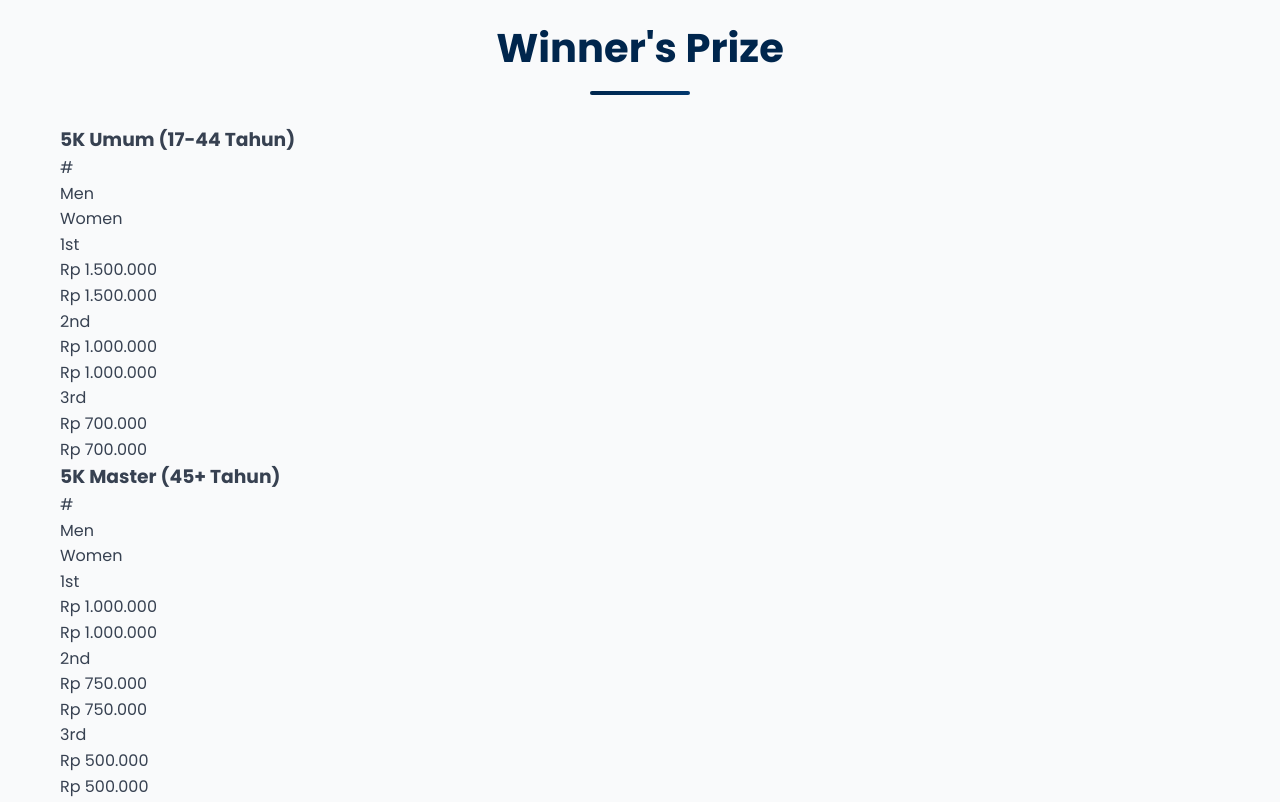
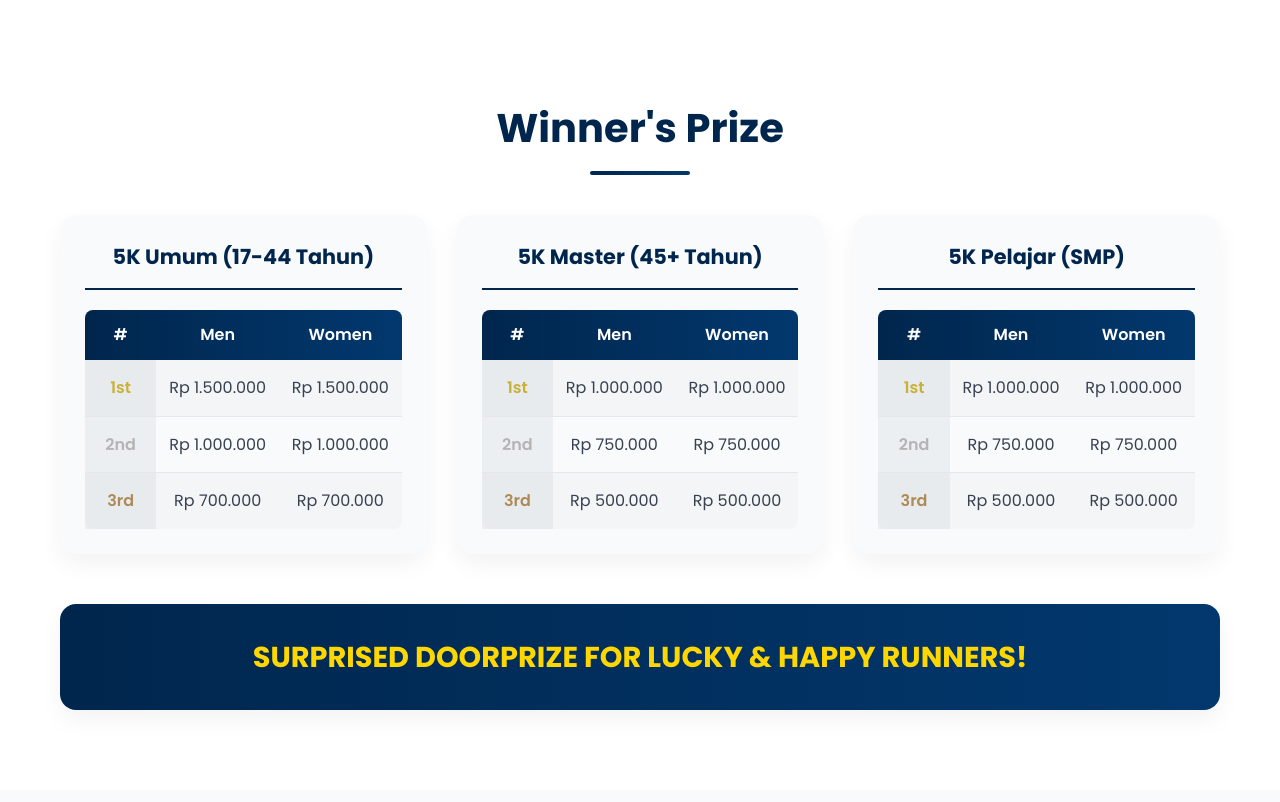
Before and after one commit to kepalabatuteam/apji-41st-anniv-food-run, a plain HTML site: page index.html in a window 1280 px wide. Shown: the part 3060-3862 px from the top of the page. Drawn offline with Linux system fonts and the light colour scheme.

Commit message:
Add style for winner's prize section

```diff
--- a/css/home.css
+++ b/css/home.css
@@ -258,6 +258,150 @@
     line-height: 1.7;
 }
 
+/* Prize Section */
+.prizes {
+    padding: 80px 0;
+    background-color: var(--card-bg);
+}
+
+.prize-tables {
+    display: flex;
+    justify-content: center;
+    gap: 30px;
+    flex-wrap: wrap;
+    margin-top: 40px;
+}
+
+.prize-category {
+    background-color: var(--bg);
+    border-radius: 16px;
+    padding: 25px;
+    box-shadow: 0 10px 25px var(--shadow);
+    flex: 1;
+    min-width: 300px;
+    max-width: 380px;
+}
+
+.prize-category h3 {
+    color: var(--primary);
+    text-align: center;
+    margin-bottom: 20px;
+    font-size: 1.3rem;
+    padding-bottom: 15px;
+    border-bottom: 2px solid var(--primary);
+}
+
+.prize-table {
+    width: 100%;
+}
+
+.prize-header {
+    display: flex;
+    background: linear-gradient(to right, var(--gradient-start), var(--gradient-end));
+    color: white;
+    border-radius: 8px 8px 0 0;
+    overflow: hidden;
+}
+
+.prize-header div {
+    padding: 12px 10px;
+    text-align: center;
+    font-weight: 600;
+}
+
+.prize-header .position {
+    flex: 1;
+}
+
+.prize-header .men,
+.prize-header .women {
+    flex: 2;
+}
+
+.prize-row {
+    display: flex;
+    border-bottom: 1px solid var(--border);
+}
+
+.prize-row:last-child {
+    border-bottom: none;
+    border-radius: 0 0 8px 8px;
+}
+
+.prize-row div {
+    padding: 15px 10px;
+    text-align: center;
+}
+
+.prize-row .position {
+    flex: 1;
+    font-weight: 600;
+    background-color: rgba(0, 38, 77, 0.05);
+}
+
+.prize-row .men,
+.prize-row .women {
+    flex: 2;
+}
+
+.prize-row:nth-child(even) {
+    background-color: rgba(0, 0, 0, 0.02);
+}
+
+.prize-row:nth-child(2) .position {
+    color: #C9B037; /* Gold color for 1st place */
+}
+
+.prize-row:nth-child(3) .position {
+    color: #B4B4B4; /* Silver color for 2nd place */
+}
+
+.prize-row:nth-child(4) .position {
+    color: #AD8A56; /* Bronze color for 3rd place */
+}
+
+.doorprize-note {
+    text-align: center;
+    margin-top: 50px;
+    padding: 30px;
+    background: linear-gradient(to right, var(--gradient-start), var(--gradient-end));
+    color: white;
+    border-radius: 16px;
+    box-shadow: 0 10px 25px var(--shadow);
+}
+
+.doorprize-note h3 {
+    font-size: 1.8rem;
+    /* margin-bottom: 15px; */
+    color: #ffd700;
+}
+
+.doorprize-note p {
+    font-size: 1.1rem;
+    opacity: 0.9;
+}
+
+/* Responsive adjustments for prize section */
+@media (max-width: 768px) {
+    .prize-category {
+        min-width: 100%;
+    }
+
+    .prize-header div,
+    .prize-row div {
+        padding: 10px 5px;
+        font-size: 0.9rem;
+    }
+
+    .doorprize-note h3 {
+        font-size: 1.4rem;
+    }
+
+    .doorprize-note p {
+        font-size: 1rem;
+    }
+}
+
 /* Sponsors Section */
 .sponsors {
     padding: 80px 0;
```
